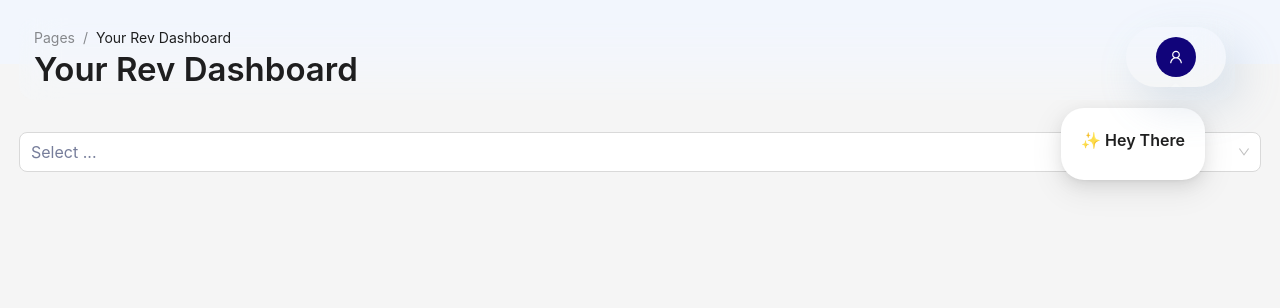
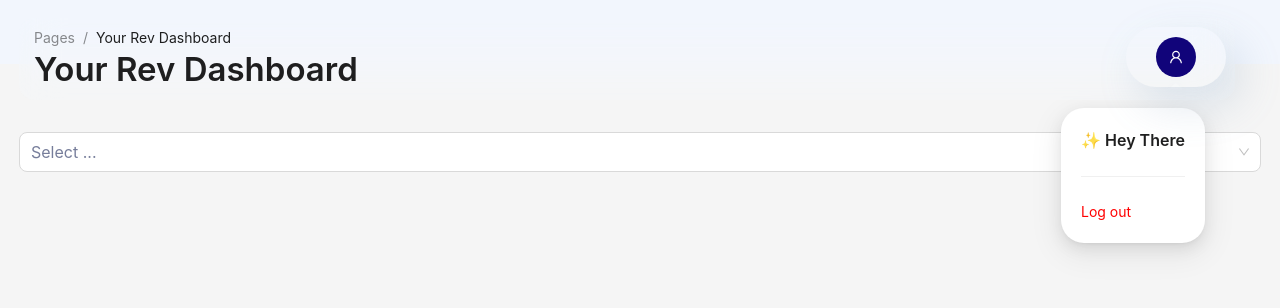
Before and after one commit to descope-sample-apps/zero-to-auth, a React (Create React App) app in the folder client/: page / in a window 1280 px wide. Both pictures are taken after a click on the element 1176 px from the left and 57 px from the top of the page. Shown: the top 308 px of the page. Built offline with nearby package versions, Linux system fonts and the light colour scheme.

Commit message:
add logout

```diff
--- a/client/src/components/header/NavBar.jsx
+++ b/client/src/components/header/NavBar.jsx
@@ -1,12 +1,37 @@
-import { Avatar, Breadcrumb, Col, Popover, Row, Typography } from "antd";
+import {
+  Avatar,
+  Breadcrumb,
+  Col,
+  Divider,
+  Popover,
+  Row,
+  Typography,
+} from "antd";
+import axios from "axios";
 import { UserOutlined } from "@ant-design/icons";
 import "./navbar.scss";
-import { Link } from "react-router-dom";
+import { Link, useNavigate } from "react-router-dom";
+import { API_ROUTES } from "../../constants/constants";
+import { useCallback } from "react";
 
 const NavBar = () => {
+  const navigate = useNavigate();
+  const logoutUser = useCallback(async () => {
+    try {
+      await axios.post(API_ROUTES.LOGOUT, null, { withCredentials: true });
+    } catch (e) {
+      console.log(e);
+    }
+    navigate("/sign-in");
+  }, [navigate]);
+
   const content = (
     <div>
       <Typography.Title level={5}>✨ Hey There</Typography.Title>
+      <Divider />
+      <p style={{ color: "red", cursor: "pointer" }} onClick={logoutUser}>
+        Log out
+      </p>
     </div>
   );
 
--- a/client/src/constants/constants.js
+++ b/client/src/constants/constants.js
@@ -205,4 +205,5 @@ export const API_ROUTES = {
   BASE_URL,
   OTP_LOGIN: `${BASE_URL}/otp/login`,
   OTP_VERIFY: `${BASE_URL}/otp/verify`,
+  LOGOUT: `${BASE_URL}/logout`,
 };
```
Also changed, not shown: 1 other file (tests, documents, lock files or other folders).
